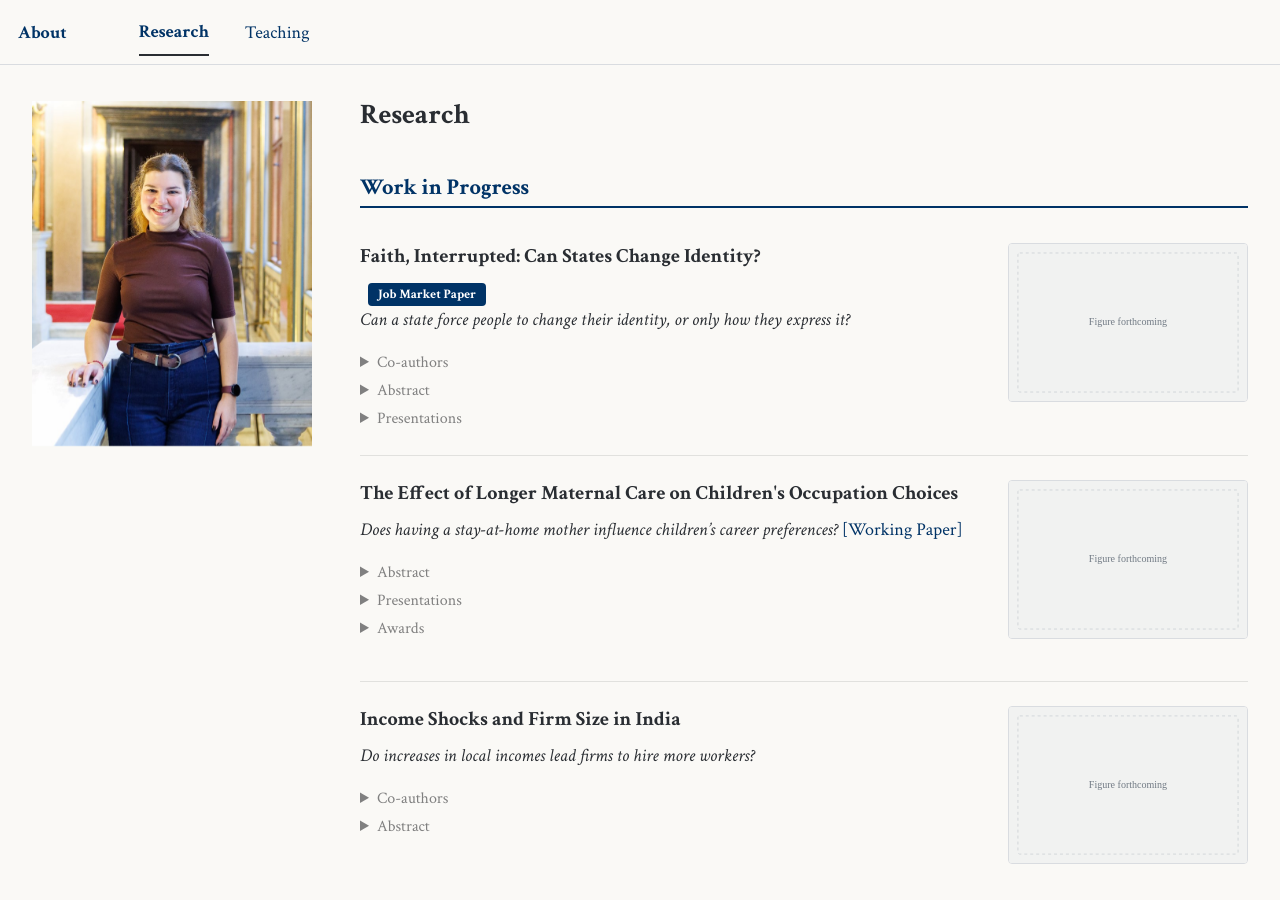
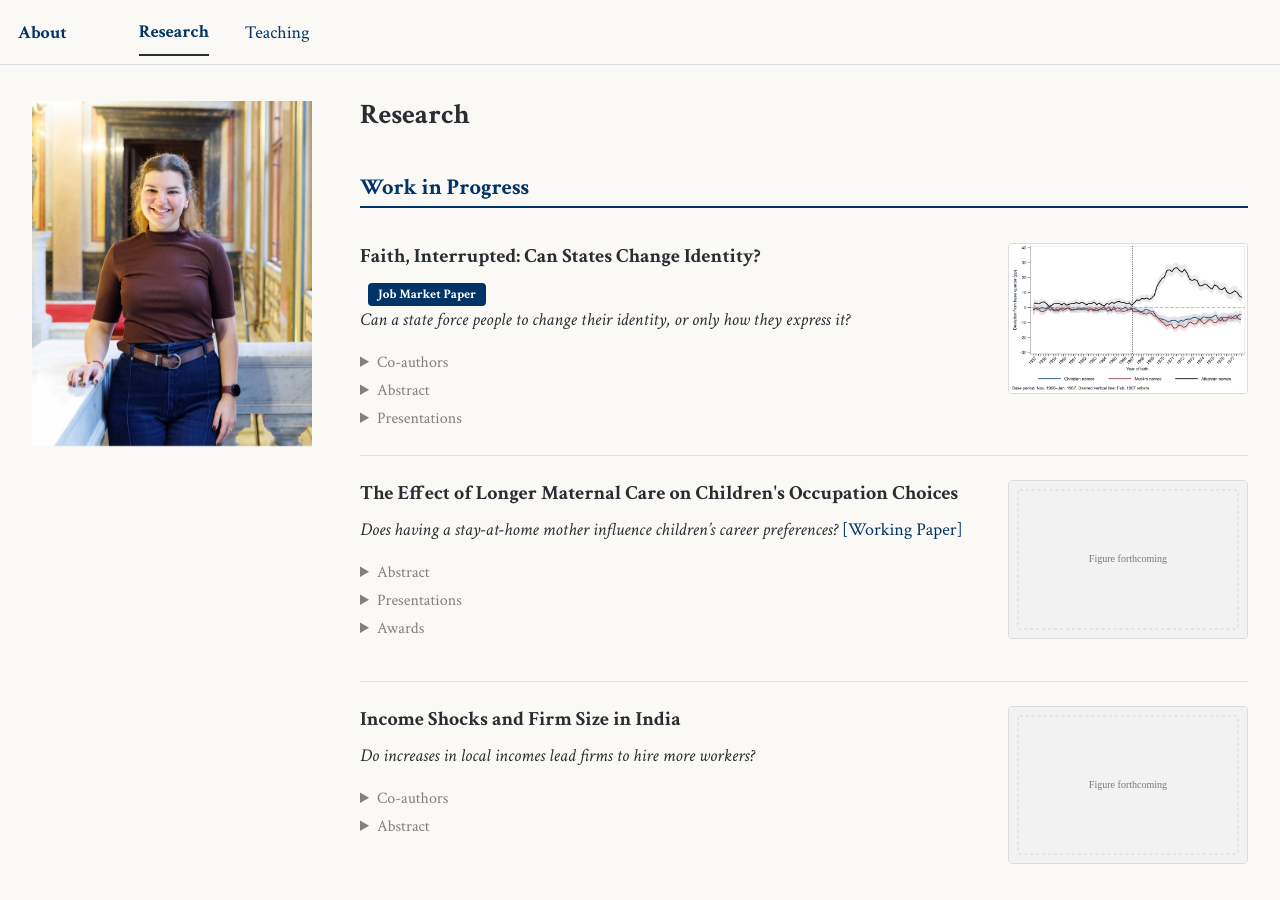
Before and after one commit to sofianasinani/sofianasinani.github.io, a Jekyll site: the page built from _pages/publications.md, in a window 1280 px wide and 900 px high. Built offline with Jekyll 4.4.1, drawn with Linux system fonts in a browser that asks for light colours; a script bundle is joined from its source files by our own code; library files that are not in the unit come from our copies.

Commit message:
Update publications.md

```diff
--- a/_pages/publications.md
+++ b/_pages/publications.md
@@ -39,7 +39,7 @@ author_profile: true
 </details>
 
 </div>
-<figure class="paper-figure"><img src="{{ "/images/papers/faith-interrupted.svg" | relative_url }}" alt="Figure forthcoming" loading="lazy" width="640" height="420"></figure>
+<figure class="paper-figure"><img src="{{ "/images/papers/deviation_estimator.png" | relative_url }}" alt="Figure forthcoming" loading="lazy" width="640" height="420"></figure>
 </article>
 
 <article class="paper-row" markdown="1">
```
